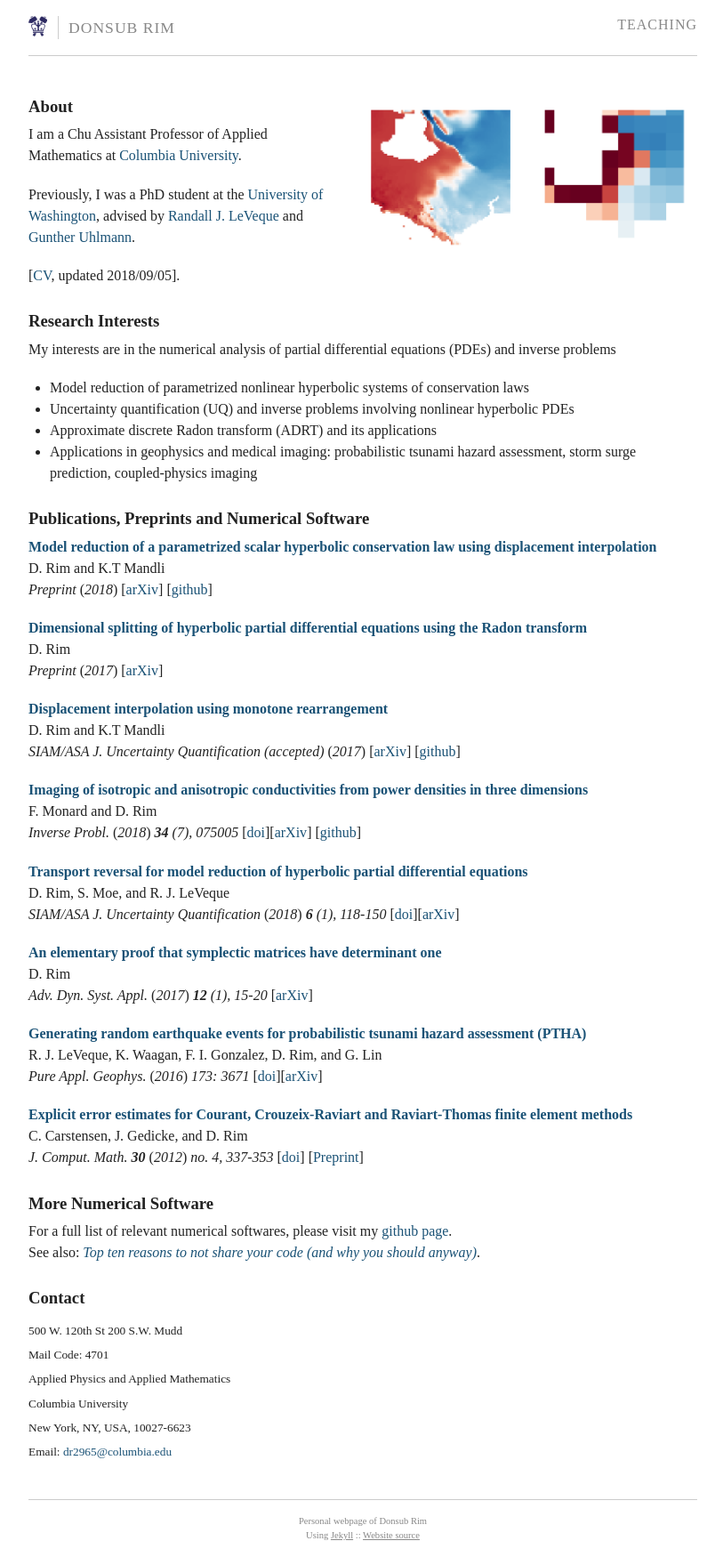
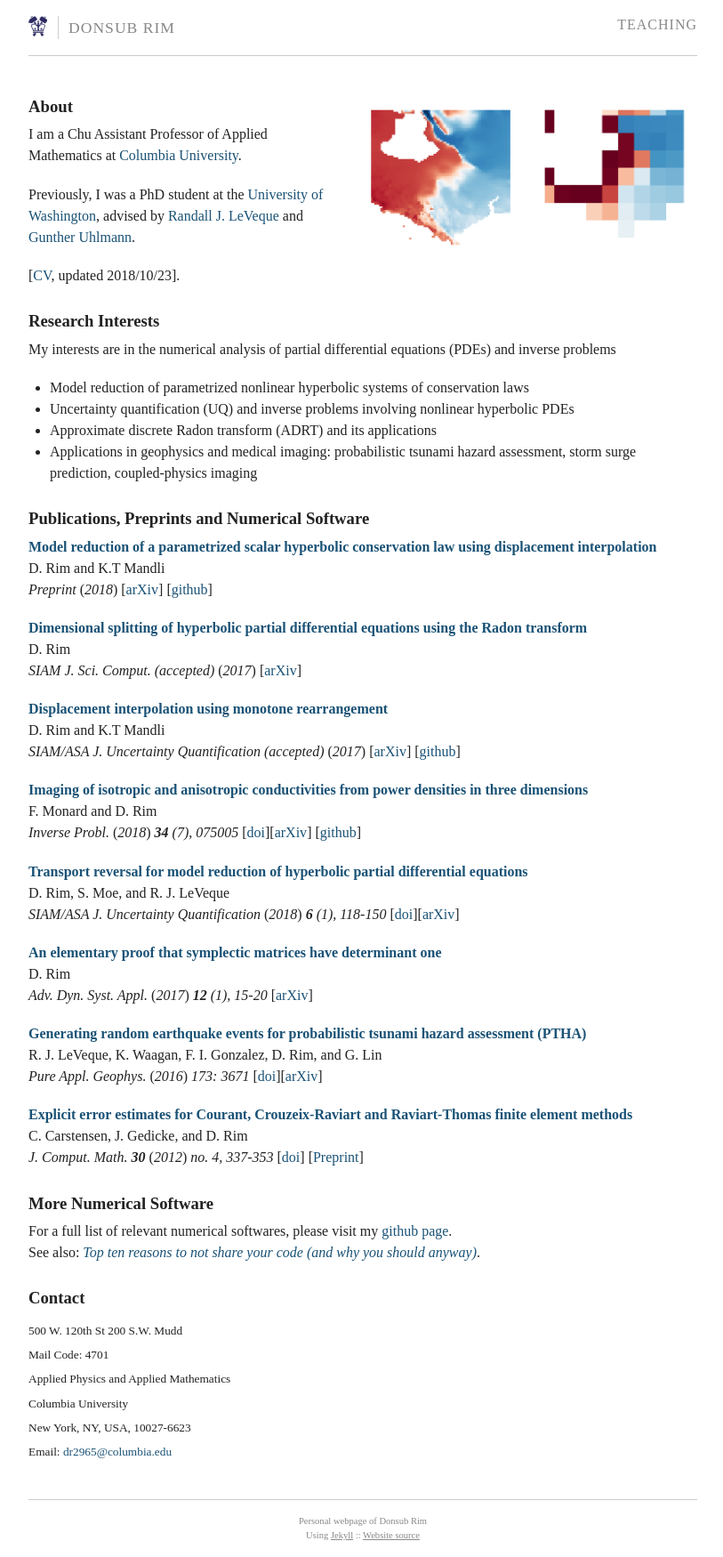
Before and after one commit to dsrim/dsrim.github.io, a Jekyll site: the page built from index.md, in a window 1280 px wide. Shown: the whole page at 89% size, without its empty margins (232-1045 px from the left). Built offline with Jekyll 4.4.1, drawn with Linux system fonts in a browser that asks for light colours.

Commit message:
accepted article, revised CV

```diff
--- a/index.md
+++ b/index.md
@@ -13,7 +13,7 @@ pubs:
     - title:    "Dimensional splitting of hyperbolic partial differential
                  equations using the Radon transform"
       author:   "D. Rim"
-      journal:  "Preprint"
+      journal:  "SIAM J. Sci. Comput. (accepted)"
       arxiv:   "https://arxiv.org/abs/1705.03609"
       year:     "2017"
 
@@ -83,7 +83,7 @@ I am a Chu Assistant Professor of Applied Mathematics at [Columbia University].
 Previously, I was a PhD student at the [University of Washington],
 advised by [Randall J. LeVeque] and [Gunther Uhlmann].
 
-[[CV], updated 2018/09/05].
+[[CV], updated 2018/10/23].
 
 
 ### Research Interests
```
Also changed, not shown: 2 other files.
